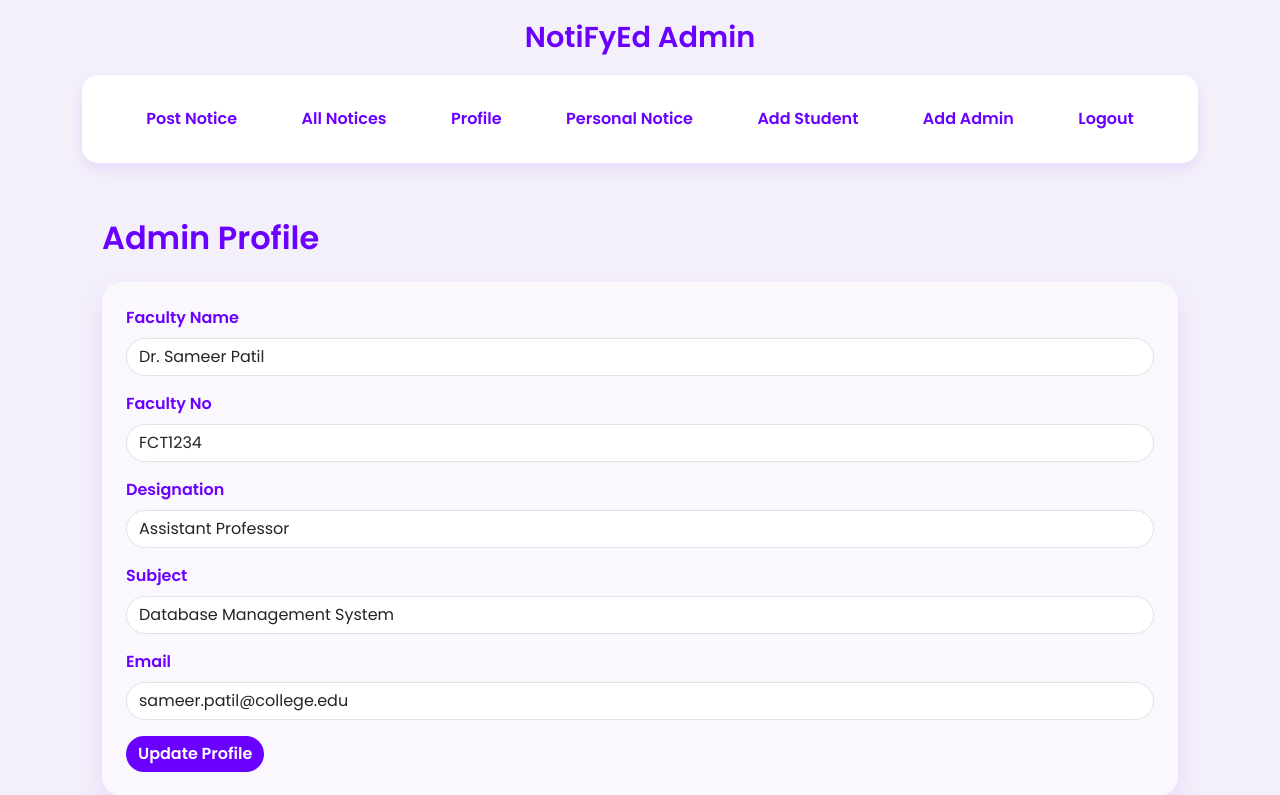
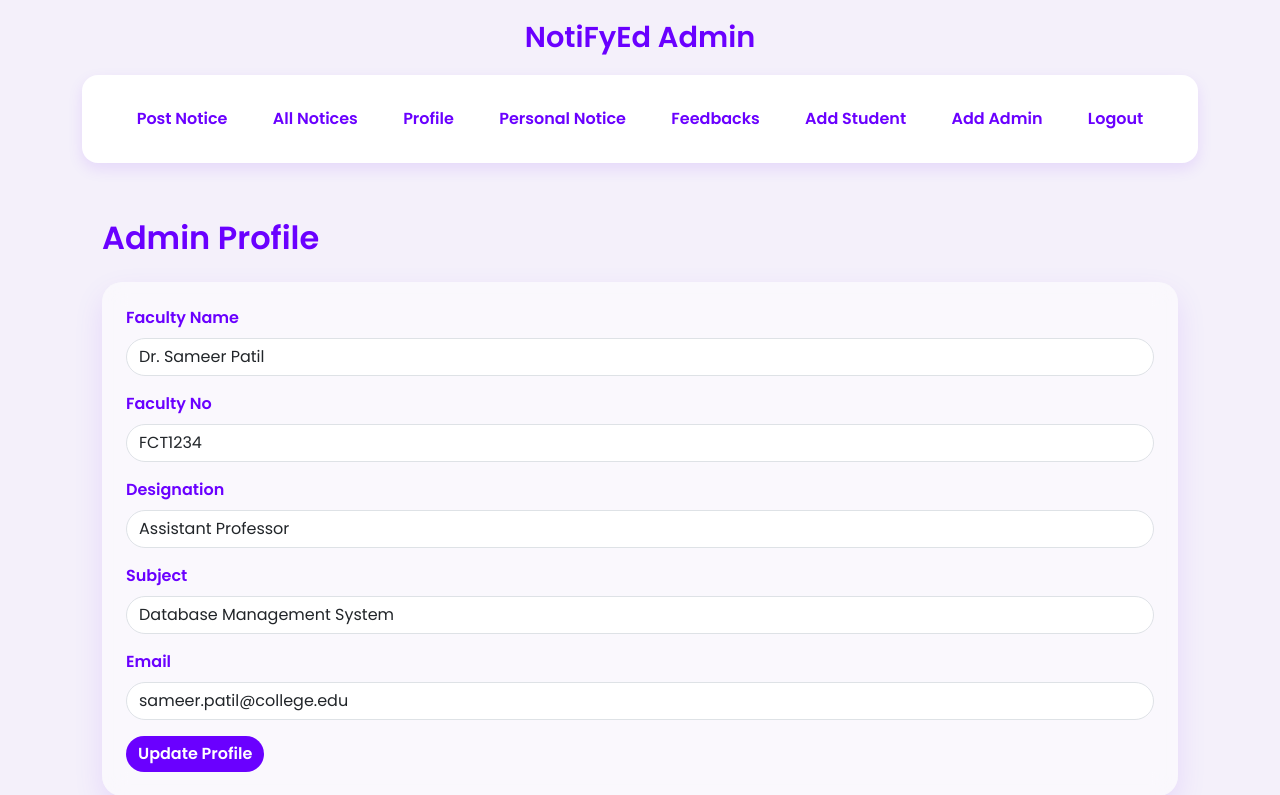
Before and after one commit to Dhruvrajsinh07/NotiFyEd, a PHP site: page /index.php in a window 1280 px wide. Shown: the top 795 px of the page. Run offline with PHP 8.4, Linux system fonts and the light colour scheme; the visitor is signed in with stand-in values (Sample User, id 1).

Commit message:
a link for admin feedback added

```diff
--- a/includes/navbar.php
+++ b/includes/navbar.php
@@ -50,6 +50,9 @@
             </li><?php
             }else{ ?>
             <li class="nav-item">
+              <a class="nav-link text-purple" href="<?= urlof('./pages/feedback_admin.php');?>">Feedbacks</a>
+            </li>
+            <li class="nav-item">
               <a class="nav-link text-purple" href="<?= urlof('./pages/Student/register.php');?>">Add Student</a>
             </li>
             <li class="nav-item">
```
